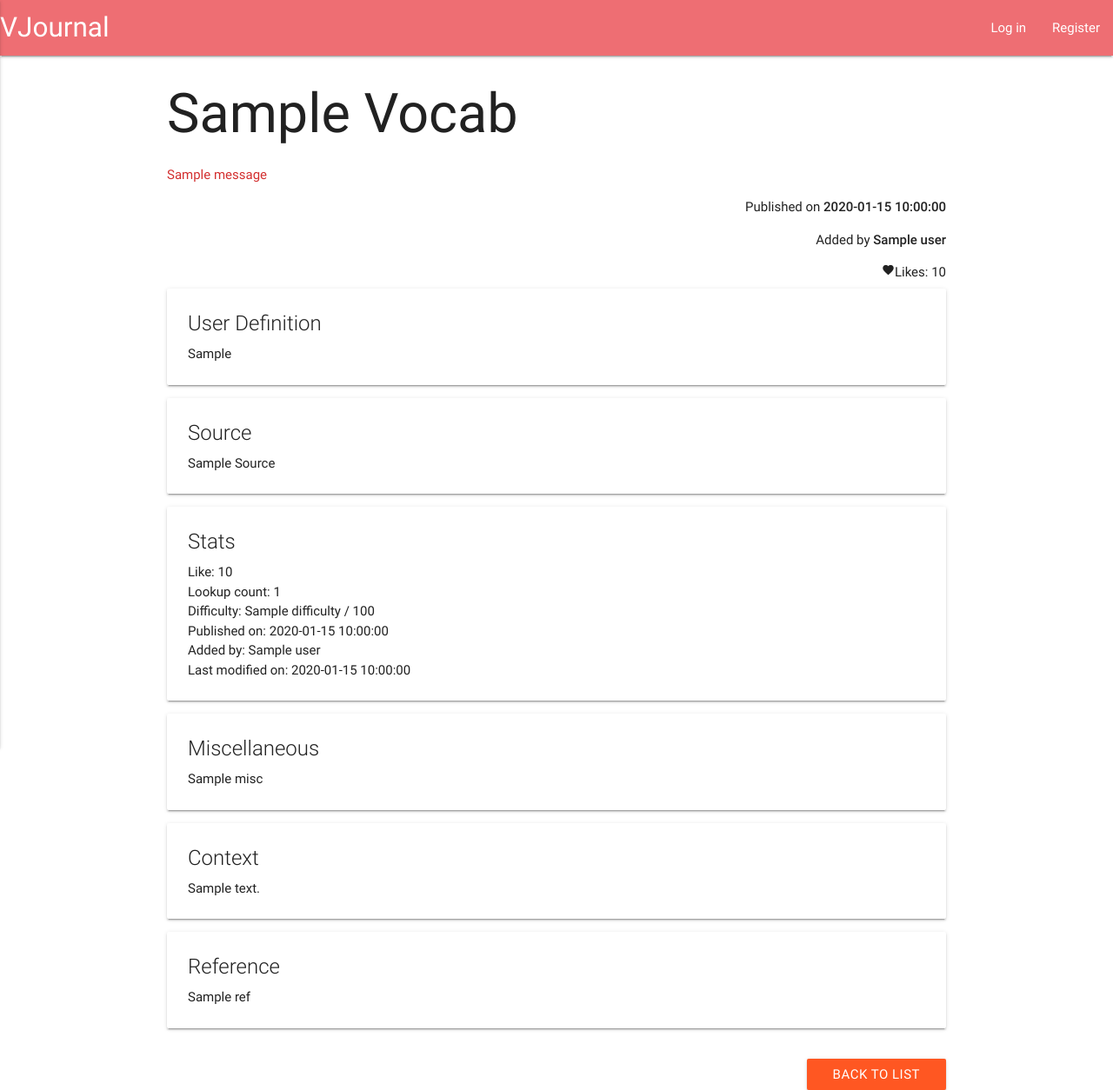
After one commit to Code-Institute-Submissions/vocab_journal, a Flask app: template templates/vocab.html in a window 1280 px wide. The commit adds this page. Shown: the whole page at 87% size. Run offline with Flask 2, Linux system fonts and the light colour scheme; the template is opened without the code that fills it: most values are stand-ins (such as "Sample title", 1, 10 or a date in 2020); one stand-in notice (Sample message) is shown; some libraries are stand-ins or nearby versions; some web fonts are replaced.

Commit message:
added full page vocab description, delete vocab, new buttons, mod_date, lookup_count, last_lookup_date

```diff
--- a/run.py
+++ b/run.py
@@ -248,6 +248,48 @@ def insert_source():
 
 
 
+
+@app.route("/delete_vocab/<vocab_id>")
+def delete_vocab(vocab_id):
+    # DEFENSIVE redirecting
+    try:
+        # identify the logged in user
+        current_user = mongo.db.users.find_one({"username": session['username']})
+    except KeyError:
+        # no session - redirect back to index view
+        flash("Your session has Expired!")
+        return redirect( url_for("index"))
+
+    mongo.db.vocabs.remove({'_id': ObjectId(vocab_id)})
+    return redirect(url_for('dash'))
+
+
+
+@app.route("/view_vocab/<vocab_id>")
+def view_vocab(vocab_id):
+
+
+    # DEFENSIVE redirecting
+    try:
+        # identify the logged in user
+        current_user = mongo.db.users.find_one({"username": session['username']})
+    except KeyError:
+        # no session - redirect back to index view
+        flash("Your session has Expired!")
+        return redirect( url_for("index"))
+
+    now = datetime.now()
+    mongo.db.vocabs.update({'_id': ObjectId(vocab_id)}, { "$set": { "mod_date": now.strftime("%d/%m/%Y")} })
+    vocab = mongo.db.vocabs.find_one({'_id': ObjectId(vocab_id)})
+
+
+    print("vocab = ", vocab["vocab"])
+    return render_template("vocab.html", vocab=vocab, current_user=current_user)
+
+
+
+
+
 @app.route("/add_vocab")
 def add_vocab():
     """ render add_vocab page """
@@ -287,18 +329,35 @@ def insert_vocab():
     data["user"] = session['username'] # request.form["user_id"] # ?????????????
     data["lookup_count"] = 0
     data["likes"] = 0
-    data["comments"] = []
 
     if vocabs.find_one({"vocab": data["vocab"]}) is None:
+        # vocab doesnt exist in the db - go ahead and add
         vocabs.insert_one(data)
     else:
-        # EXPAND ON THIS! - page with dates and definition must be loaded
-        # should redurect to the full screen description of the vocab
-        flash("Vocab '{}' already exists!".format(data["vocab"]))
-        return redirect( url_for("add_vocab") )
+        # vocab already exists!
 
-    print("data = ", data)
+        # issue custom flash message
+        flash("Vocab '{}' already exists. Lookup count was updated!".format(data["vocab"]))
+
+        # fetch the existing vocab out of the db
+        vocab = mongo.db.vocabs.find_one({'vocab': data["vocab"] })
+
+        # get lookup_count of the vocab
+        lookup_count = vocab["lookup_count"]
+
+        # increment the lookup_count
+        lookup_count += 1
+
+        # update db
+        mongo.db.vocabs.update({'vocab': data["vocab"]},{ "$set": { "lookup_count": lookup_count, "last_lookup_date": now.strftime("%d/%m/%Y")}})
+
+        # view the existing vocab by redirecting to view_vocab
+        return redirect( url_for("view_vocab", vocab_id=vocab['_id']) )
+
+
     return redirect(url_for('dash'))
+
+
 
 if __name__ == '__main__':
     port = int( os.getenv("PORT") )
--- /dev/null
+++ b/templates/vocab.html
@@ -0,0 +1,74 @@
+{% extends 'base.html'%} {% block title %}{{ vocab.vocab }}{% endblock %} {% block content %}
+<h1>{{ vocab.vocab.title() }}</h1>
+<div>
+    {% with messages = get_flashed_messages() %} {% if messages %} {% for message in messages %}
+    <p class="red-text text-darken-2">{{ message }}</p>
+    {% endfor %} {% endif %} {% endwith %}
+</div>
+<p class="right-align">Published on <strong>{{ vocab.pub_date }}</strong> </p>
+{% if current_user.username == vocab.user %}
+<p class="right-align">Added by <strong>you</strong> </p>
+{% else %}
+<p class="right-align">Added by <strong>{{ vocab.user  }}</strong> </p>
+{% endif %}
+<div class="right-align"><i class="tiny material-icons">favorite</i>Likes: {{ vocab.likes }} </div>
+<div class="row">
+    <div class="col s12 m12">
+        <div class="card">
+            <div class="card-content">
+                <span class="card-title">User Definition</span>
+                <p>{{ vocab.user_definition }}</p>
+            </div>
+        </div>
+        <div class="card">
+            <div class="card-content">
+                <span class="card-title">Source</span>
+                <p>{{ vocab.source.title() }}</p>
+
+            </div>
+        </div>
+        <div class="card">
+            <div class="card-content">
+                <span class="card-title">Stats</span>
+                <p>Like: {{ vocab.likes }}</p>
+                <p>Lookup count: {{ vocab.lookup_count }}</p>
+                <p>Difficulty: {{ vocab.difficulty }} / 100</p>
+                <p>Published on: {{ vocab.pub_date }}</p>
+                <p>Added by: {{ vocab.user }}</p>
+                <p>Last modified on: {{ vocab.pub_date }}</p>
+            </div>
+        </div>
+        {% if vocab.misc != "" %}
+        <div class="card">
+            <div class="card-content">
+                <span class="card-title">Miscellaneous</span>
+                <p>{{ vocab.misc }}</p>
+            </div>
+        </div>
+        {% endif %} {% if vocab.context != "" %}
+        <div class="card">
+            <div class="card-content">
+                <span class="card-title">Context</span>
+                <p>{{ vocab.context }}</p>
+            </div>
+        </div>
+        {% endif %} {% if vocab.ref != "" %}
+        <div class="card">
+            <div class="card-content">
+                <span class="card-title">Reference</span>
+                <p>{{ vocab.ref }}</p>
+            </div>
+        </div>
+        {% endif %}
+    </div>
+</div>
+
+<div class="right-align">
+    {% if current_user.username == vocab.user or current_user.admin %}
+    <a href="#" class="waves-effect waves-light btn btn_small deep-orange">Edit</a>
+    <a href="#" class="waves-effect waves-light btn btn_small deep-orange">delete</a> {% endif %}
+    <a href="{{ url_for('dash') }}" class="waves-effect waves-light btn btn_small deep-orange">Back to list</a>
+</div>
+
+
+{% endblock %}
```
Also changed, not shown: templates/dash.html (+7 -5 lines), templates/todo_deleteME.txt (+15 -0 lines).
